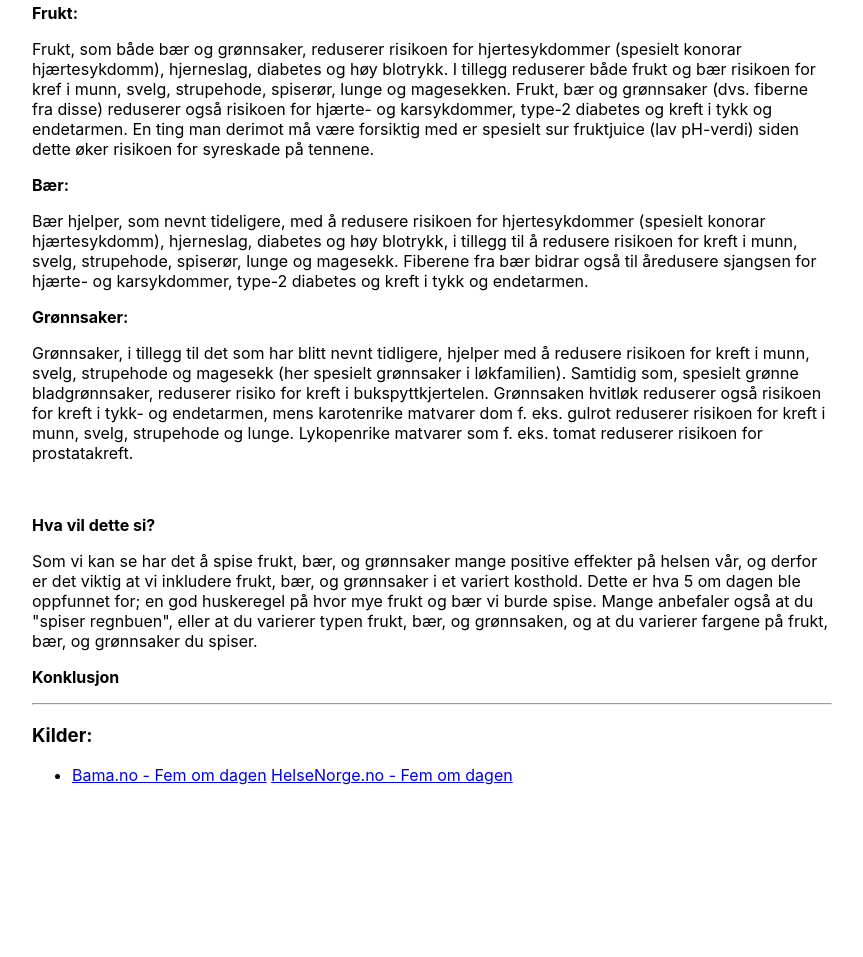
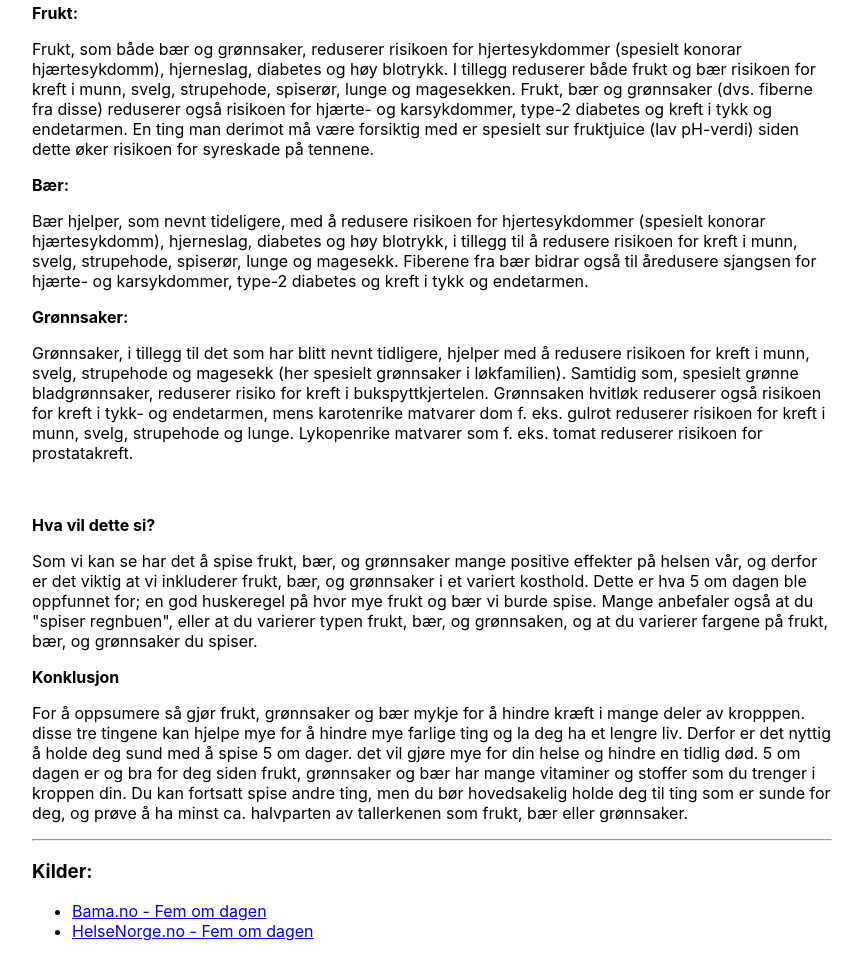
Before and after one commit to CheesyPhoenix/nat.-fag, a plain HTML site: page index.html in a window 1280 px wide. Shown: the part 191-1148 px from the top of the page, without its empty margins (208-1071 px from the left). Before the commit the page ends 992 px from the top, so only its background shows below. Drawn offline with Linux system fonts and the light colour scheme.

Commit message:
Casper sin del

```diff
--- a/index.html
+++ b/index.html
@@ -23,7 +23,7 @@
 					Frukt, som både bær og grønnsaker, reduserer risikoen for
 					hjertesykdommer (spesielt konorar hjærtesykdomm),
 					hjerneslag, diabetes og høy blotrykk. I tillegg reduserer
-					både frukt og bær risikoen for kref i munn, svelg,
+					både frukt og bær risikoen for kreft i munn, svelg,
 					strupehode, spiserør, lunge og magesekken. Frukt, bær og
 					grønnsaker (dvs. fiberne fra disse) reduserer også risikoen
 					for hjærte- og karsykdommer, type-2 diabetes og kreft i tykk
@@ -65,7 +65,7 @@
 				<p>
 					Som vi kan se har det å spise frukt, bær, og grønnsaker
 					mange positive effekter på helsen vår, og derfor er det
-					viktig at vi inkludere frukt, bær, og grønnsaker i et
+					viktig at vi inkluderer frukt, bær, og grønnsaker i et
 					variert kosthold. Dette er hva 5 om dagen ble oppfunnet for;
 					en god huskeregel på hvor mye frukt og bær vi burde spise.
 					Mange anbefaler også at du "spiser regnbuen", eller at du
@@ -76,9 +76,22 @@
 			</div>
 			<div class="paragraph">
 				<p class="bold">Konklusjon</p>
-				<p></p>
+				<p>
+					For å oppsumere så gjør frukt, grønnsaker og bær mykje for å
+					hindre kræft i mange deler av kropppen. disse tre tingene
+					kan hjelpe mye for å hindre mye farlige ting og la deg ha et
+					lengre liv. Derfor er det nyttig å holde deg sund med å
+					spise 5 om dager. det vil gjøre mye for din helse og hindre
+					en tidlig død. 5 om dagen er og bra for deg siden frukt,
+					grønnsaker og bær har mange vitaminer og stoffer som du
+					trenger i kroppen din. Du kan fortsatt spise andre ting, men
+					du bør hovedsakelig holde deg til ting som er sunde for deg,
+					og prøve å ha minst ca. halvparten av tallerkenen som frukt,
+					bær eller grønnsaker.
+				</p>
 				<!--Kristian og Casper-->
 				<!--Would recommend writing this in a TL;DR style, summarizing the points previously made in a shorter, more compressed format - Velkee-->
+				<!--is this good enough for you Veklee?-->
 			</div>
 			<hr />
 			<h3>Kilder:</h3>
@@ -88,6 +101,8 @@
 						href="https://www.bama.no/helse-og-ernaring/fem-om-dagen/"
 						>Bama.no - Fem om dagen</a
 					>
+				</li>
+				<li>
 					<a
 						href="https://www.helsenorge.no/kosthold-og-ernaring/kostrad/fem-om-dagen/#helseeffekter-av-%C3%A5-spise-frukt-og-gr%C3%B8nt"
 						>HelseNorge.no - Fem om dagen</a
```
